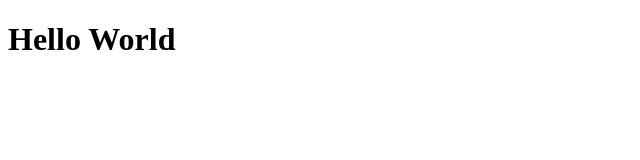
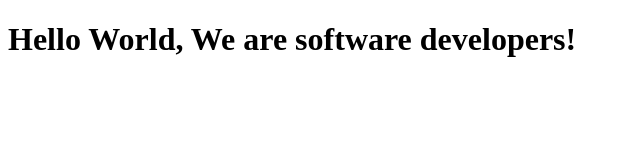
Before and after one commit to tolykbd/MicroverseProject, a plain HTML site: page fcc-test-suite-template-master/index.html in a window 1280 px wide. Shown: the whole page, without its empty margins (0-640 px from the left). Drawn offline with Linux system fonts and the light colour scheme.

Commit message:
added few statement to index page

```diff
--- a/fcc-test-suite-template-master/index.html
+++ b/fcc-test-suite-template-master/index.html
@@ -9,6 +9,6 @@
   <body>
     <script src="https://cdn.freecodecamp.org/testable-projects-fcc/v1/bundle.js"></script>
     <script src="js/index.js"></script>
-    <h1>Hello World</h1>
+    <h1>Hello World, We are software developers!</h1>
   </body>
 </html>
```
